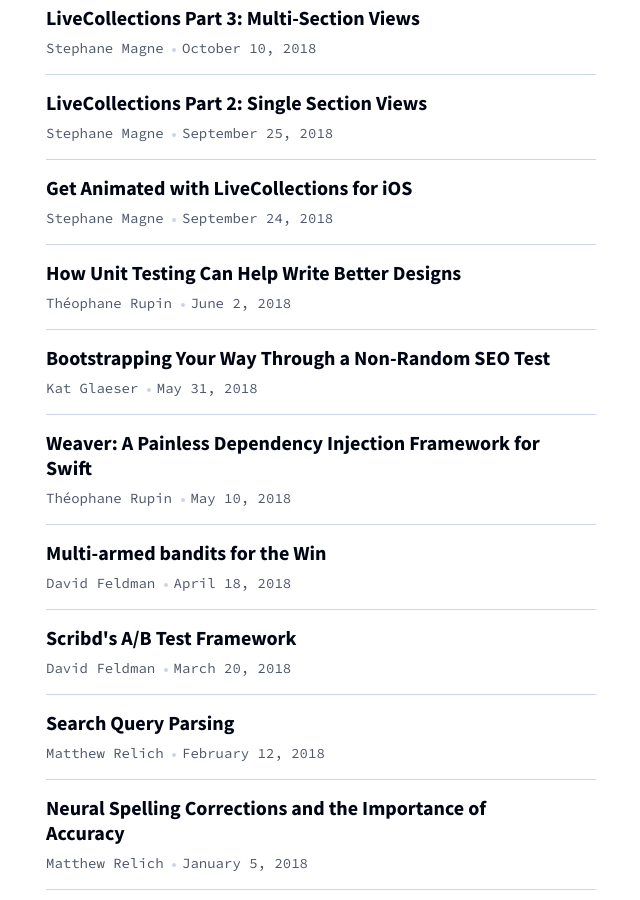
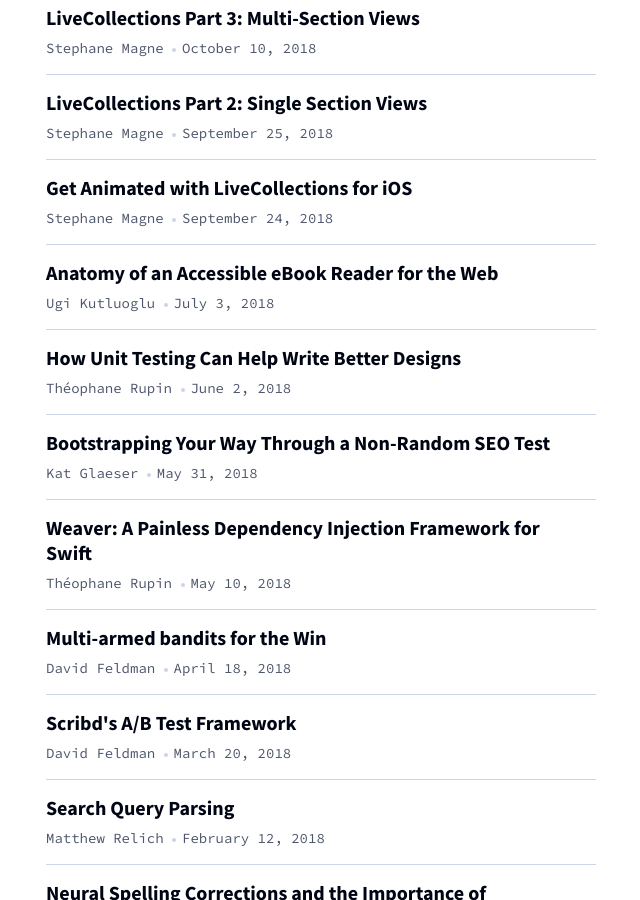
Before and after one commit to scribd/scribd.github.io, a Jekyll site: the page built from blog.html, in a window 1280 px wide and 900 px high, scrolled down 1165 px. Shown: the whole window, without its empty margins (18-658 px from the left). Built offline with Jekyll 4.4.1, drawn with Linux system fonts in a browser that asks for light colours; some of the changed lines change nothing that is shown.

Commit message:
Add another missed post
Exporting content from Medium is a huge pain, what a bad platform

```diff
--- a/_data/authors.yml
+++ b/_data/authors.yml
@@ -48,3 +48,6 @@
 
 dfeldman:
   name: David Feldman
+
+ugi:
+  name: Ugi Kutluoglu
--- /dev/null
+++ b/_posts/2018-07-03-anatomy-ebook-reader.md
@@ -0,0 +1,186 @@
+---
+layout: post
+title:  "Anatomy of an Accessible eBook Reader for the Web"
+author: ugi
+tags:
+team: web
+---
+
+
+Whether it’s for education, business, or fun, access to books is crucial for *everyone*, regardless of their abilities. Contrary to popular belief, access to books is a broader issue that far surpasses the domain of visual impairments. *Everyone* benefits from a good book.
+> Roughly 10% of people in the developed world, and 15% in the developing world have some degree of print impairment. These are people with visual impairments, with dyslexia, or with motor disabilities which can seriously affect their ability to read ¹.
+
+At [Scribd](https://www.scribd.com), our goal is to bring together the best books, audiobooks, and articles to help readers become their best selves. We are a subscription service that allows its members to read unlimited electronic books and audiobooks for a monthly fee. At its heart is the HTML based e-book reader component, which went through a major overhaul in 2017. When designing the reader, we wanted its accessibility to be a product of good design and coding practices — not just a half-baked add-on.
+
+![Photo by [Patricia Prudente](https://unsplash.com/@apsprudente?utm_source=medium&utm_medium=referral) on [Unsplash](https://unsplash.com?utm_source=medium&utm_medium=referral)](https://cdn-images-1.medium.com/max/10944/0*tgrbqcp5gRTa3RFH)*Photo by [Patricia Prudente](https://unsplash.com/@apsprudente?utm_source=medium&utm_medium=referral) on [Unsplash](https://unsplash.com?utm_source=medium&utm_medium=referral)*
+
+Creating an eBook reader for the Web is complicated. Making it universally accessible is an *even greater* challenge. In order to understand the complexity of the challenge, let’s take a look at some of the permanent, temporary, and situational disabilities that affect how people interact with eBooks.
+
+* **Visual**: Blind & Low Vision → Color Blindness → Blurry Vision After Laser Surgery → Reading in Bright Sunlight
+
+* **Aural**: Deaf → Hard-of-Hearing → Ear Infection → In a Large Crowd
+
+* **Motor**: Quadriplegic → Parkinson’s → Broken Arm → New Parent
+
+* **Cognitive**: Dementia → Dyslexia → Seasonal Allergies → Multitasking
+> By designing for someone with a permanent disability, someone with a situational limitation can also benefit. For example, a device designed for a person who has one arm could be used just as effectively by a person with a temporary wrist injury or a new parent holding an infant ³.
+
+Although, there are still design and coding issues that we will improve to be even better, we stand proud of what we have achieved. This article is the result of a mountain of trial and error, user studies and feedback. You’ll find design patterns and code snippets that worked well for us. But, you’ll also find things that we thought were great features, but didn’t end up working so well in the real world.
+
+## Employing Great Color Contrast
+
+Color contrast is one of the most important aspects of Web accessibility. A ton of research and best practices on the subject are already out there. Our designers made sure that text and controls have at least 4.5:1 contrast ratio with their immediate background in all three themes. This allows people with moderately low vision to read text and distinguish controls without any additional help. **It also helps someone read a book under bright sunlight outside.**
+
+![Scribd’s eBook Reader UI in Different Color Themes](https://cdn-images-1.medium.com/max/2400/1*LZPaQ50bxeFrqv4Phhz60A.png)*Scribd’s eBook Reader UI in Different Color Themes*
+
+However, there’s one aspect of contrast that’s often overlooked — text selection and highlighting. We made sure that search results, selection and annotation highlights have adequate color contrast. Our goal was to keep a 3:1 contrast ratio between selection color and background, and 4.5:1 between text and selection.
+
+All of this may sound simple. But, given the relatively narrow color palette available to achieve high contrast text and graphics, color contrast was a project in itself for our designers.
+
+![Different Text Highlight Colors and Their Contrast Ratios](https://cdn-images-1.medium.com/max/2000/1*-yvNrohbLjttr36-RcPfbw.png)*Different Text Highlight Colors and Their Contrast Ratios*
+
+## Remaining Usable in High Contrast Mode
+
+Windows has a High Contrast Mode which disables all background colors and custom styling, and replaces them with contrasting colors when activated. This is unlike other Operating Systems that just invert the screen colors.
+
+We made sure that Scribd’s reader works well in Windows High Contrast mode by adjusting our CSS styles and making High Contrast mode testing a part of our QA process.
+
+![Scribd’s eBook Reader in Windows High Contrast Mode](https://cdn-images-1.medium.com/max/2400/1*WpkObHDMXcEiYhmbU9xhnQ.png)*Scribd’s eBook Reader in Windows High Contrast Mode*
+
+A good example is the scrubber bar at the bottom of the reader. The scrubber track doesn’t have a visible border in default browser view. So, it was invisible in High Contrast mode since it relied on background color.
+
+A transparent border around the scrubber works best to solve this problem. This way, we can maintain the original design, but still have a visible border when High Contrast is activated.
+
+If that’s not an option, you can always use a High Contrast specific CSS rule for adding a border when High Contrast is activated. But, the major caveat is that it only works with Internet Explorer.
+
+<iframe src="https://medium.com/media/09d6c22c9c449995cf76bdebd68ec1c9" frameborder=0></iframe>
+
+## Providing Alternative Display Options
+
+Scribd’s reader has two layout options; vertical and horizontal. The horizontal mode acts very much like a conventional book, where content is presented page-by-page. The vertical mode works a little differently. It displays the entire chapter at once, and allows you to scroll vertically.
+
+![](https://cdn-images-1.medium.com/max/2400/1*VjHQ93NGCZe0j4BHJsLjOw.png)
+
+During user research, we found out that screen reader users liked the Vertical Layout better, because it meant fewer page turns, and, the entire chapter can be read at once.
+
+![](https://cdn-images-1.medium.com/max/2000/1*atJ5S2D0XPR0KqDp6vsIEQ.png)
+
+In addition to scroll direction, we also provide users the opportunity to switch between **Serif** and **Non-Serif** fonts, as well as adjusting **text alignment**.
+
+*People with cognitive disabilities often have trouble with blocks of text that are justified. The spaces between words create “rivers of white” running down the page, which can make the text difficult to read ².*
+
+Although it varies from person to person, a person with Dyslexia is likely to find it much easier to read the content when it’s left justified and in a sans-serif font.
+
+## Bookmarking Should Be Intuitive
+
+Bookmarks are one of the most used features on an eBook reader. In our reader, there are a couple ways to add and manage bookmarks. You can simply click on the dog-ear on the top right part of the page, or use the actions menu to add a bookmark. It’s also possible to list all the notes and bookmarks in a modal window.
+
+We thought that providing multiple methods to add and manage bookmarks would provide a better experience for assistive technology users. However, it turned out to be one of the tasks that had a lower satisfaction rate in our usability tests.
+
+Although all participants were able to complete the task, 40% of them rated the task as “difficult”, and said “it took more time than expected” to complete. It turns out, despite the fact that it mimics a real-world concept, that the “dog ear” wasn’t in fact that intuitive, and users had difficulty finding its alternate in a dropdown menu. It would probably be more useful if the bookmarking feature is always present in the UI as a button with a visible label, instead of being reachable in a dropdown menu.
+
+![](https://cdn-images-1.medium.com/max/2400/1*l8IhW9pPMn7qei9FtbLsZg.png)
+
+In order to provide a better screen reader experience, we used a [live region](https://developer.mozilla.org/en-US/docs/Web/Accessibility/ARIA/ARIA_Live_Regions) to notify users when a bookmark is added or removed. We also made sure the bookmark indicator remains visible at all times, and, that its different states are distinguishable in High Contrast mode.
+
+<iframe src="https://medium.com/media/fee08fa089bc99a5694c0b718ffe419b" frameborder=0></iframe>
+
+## Heading and Landmark Structure That Make Sense
+
+Headings are a major navigation strategy for assistive technology users. They serve as labels for major sections of a web page or an app. An e-book reader is an interesting case in terms of how headings are used. Because the major user interface groups of the app need headings, but there’s also the actual book content that already has headings in it.
+
+![](https://cdn-images-1.medium.com/max/2456/1*FeCXG0EDnzq7lmhok8uFrg.png)
+
+Our heading structure conveys the current book title, current chapter and the headings in content in a nested structure. The title of the book is an H1, chapter is H2 and they are *always* present on the page. We opted to have them as “[visually hidden](https://a11yproject.com/posts/how-to-hide-content/)” elements, so that they are only available for assistive technology users. However it’s always better to keep these elements visible at all times if your design allows for it. The rest of the headings in document content are nested as H3 and lower.
+
+## Mind The Screen Reader Experience
+
+In addition to the desktop, our e-book viewer is used on the mobile web, as well as being embedded in our native mobile apps. This meant that making the reader work with a variety of screen readers was a challenge. The variety of content, and the complex algorithms used for rendering text and visuals on the page, made it a challenge to make it accessible to screen reader users. In order to provide a great user experience for assistive technology users, we decided to generate a cleaner HTML version of the content, and provide it in tandem with the visible content.
+
+Ideally, the text read by assistive technologies should be the same one that’s available to visual users. However, this is challenging in complex page layouts. When this is the case, it is important to make the text, if not the graphics available to assistive technology users.
+
+The simplified HTML content is placed inside a <main> element so that it can be easily located when necessary. The content inside the simplified HTML version only has paragraphs, links, image descriptions and headings. It’s also a [live region](https://developer.mozilla.org/en-US/docs/Web/Accessibility/ARIA/ARIA_Live_Regions). When a page flip happens, the content begins to read automatically. So, the screen reader users don’t have to find the previous/next links every time they finish a page.
+
+Current page and reading progress are also announced at every page turn. The information is placed inside a container with the role of ‘status’, so that it can be read with a key combination on most screen readers.
+
+## The Keyboard Focus Quirk
+
+One tricky — and probably the *most* awkward quirk of having a dedicated container for screen readers — is ‘*focus management*’. First, there is the *visible* content, which is generated using absolute positioned <div>’s and all sorts of other trickery. Then, there is the screen reader container, filled with “clean” content.
+
+![](https://cdn-images-1.medium.com/max/2012/1*EjHcv8fffiGN02qRMXR_Gg.png)
+
+The “Visible Content” is hidden from assistive technology using [aria-hidden](https://www.w3.org/WAI/PF/aria/states_and_properties#aria-hidden), and doesn’t have any focusable targets. On the other hand, the Screen Reader Content is “visually hidden” but contains focusable targets.
+
+This meant that every time a focusable target inside the screen reader container receives focus, we draw a faux focus ring to the corresponding object inside the visible content. This is required for sighted keyboard-only users, so that they know which link on the page has focus.
+
+## Text Resizing is More Than +/- Buttons
+
+Most e-book readers have controls that allow users to increase the font size. But, what sets Scribd apart is that not only does it have the ability to adjust text size, it can also adapt to a user’s font size settings.
+
+This allows users with low vision to enlarge the text on the screen beyond what’s normally possible with built in zoom control. The reader always adapts the layout based on the OS accessibility/font size setting, and any plug-ins or other assistive tech that the user may have installed for enlarging text.
+
+This is done by detecting the base font size using JavaScript, and adjusting the page rendering system accordingly. Here’s an old but still valid article, if you’d like some more info: [https://alistapart.com/article/fontresizing](https://alistapart.com/article/fontresizing)
+
+## Little Things
+
+### Dealing with Low Quality Text Alternatives
+
+The quality of text alternatives provided by content creators may not always be high. Sometimes you’ll get unlabeled images and text alternatives that are no good, such as “Image”. We did our best to clean these using custom word filters and logic, so that images with low quality text alternatives don’t cause any confusion or negatively affect the reading experience.
+
+### Providing a Link to Audiobook Version
+
+Another great thing about Scribd is that it gives you access to both unlimited books and audiobooks. This means that you can listen to the audiobook version of a book instead of using a screen reader. We provide a link to the audiobook version of the book, and vice versa.
+
+![“person picking white and red book on bookshelf” by [Christin Hume](https://unsplash.com/@christinhumephoto?utm_source=medium&utm_medium=referral) on [Unsplash](https://unsplash.com?utm_source=medium&utm_medium=referral)](https://cdn-images-1.medium.com/max/11232/0*F7_Pfb1GkmsjW4gY)*“person picking white and red book on bookshelf” by [Christin Hume](https://unsplash.com/@christinhumephoto?utm_source=medium&utm_medium=referral) on [Unsplash](https://unsplash.com?utm_source=medium&utm_medium=referral)*
+
+## Things We Should Improve
+
+### Screen Reader Only Content
+
+If the content allows for it, always prefer on having a single version of your content. Using content that’s formatted for assistive technologies are great for an enriched user experience, but you’ll have to deal with other potential problems that will make the implementation trickier than you’d expect.
+
+Things like text selection and focus indication will be a challenge to implement, and there may be other unexpected quirks. A great example of this was, during our usability tests, one of the users had an old version JAWS that didn’t support the aria-hidden attribute. This caused it to read some content twice due to the presence of text within the visible container.
+
+### A Simpler Search
+
+Inline book search is located inside a dropdown, has a progress bar, and loads search results inside the dropdown asynchronously as the search is happening. Although all of the required accessibility features were in place, the interaction required to make a search was relatively complex. This became very apparent in our usability test results. All of our users were able to complete the task, but they rated it as time consuming.
+
+![“silhouette of child sitting behind tree during sunset” by [Aaron Burden](https://unsplash.com/@aaronburden?utm_source=medium&utm_medium=referral) on [Unsplash](https://unsplash.com?utm_source=medium&utm_medium=referral)](https://cdn-images-1.medium.com/max/9028/0*DHaJa5xsalBnkAMU)*“silhouette of child sitting behind tree during sunset” by [Aaron Burden](https://unsplash.com/@aaronburden?utm_source=medium&utm_medium=referral) on [Unsplash](https://unsplash.com?utm_source=medium&utm_medium=referral)*
+
+I hope that provides some insight into how we created an accessible e-book reader for the Web. Please feel free to let me know if you have suggestions or if you have any concerns.
+
+## TL;DR Checklist
+
+* Text and controls have adequate color contrast when different themes are applied
+
+* Selected and highlighted text have adequate contrast
+
+* Text and controls are visible and operable in Windows High Contrast Mode
+
+* There’s an option to view a complete section with vertical scroll
+
+* There’s an option to view text aligned to one side
+
+* There’s an option to enlarge text
+
+* There’s an option to switch between at least one serif and sans-serif font
+
+* The bookmarking and note-taking options are always visible
+
+* Book title, current section and current page information is always visible, and can be located by assistive technology users easily
+
+* Headings are correctly generated from the content and logically nested
+
+* Focus remains visible when using a keyboard
+
+* Text flow and page number generation can adapt to changes in font size, including when a custom user style is applied
+
+**If you want to work on changing how the world reads, come join us! [www.scribd.com/careers](https://www.scribd.com/careers)**
+
+## References
+
+1. [http://www.accessiblebooksconsortium.org/publishing/en/accessible_best_practice_guidelines_for_publishers.html](http://www.accessiblebooksconsortium.org/publishing/en/accessible_best_practice_guidelines_for_publishers.html)
+
+1. [https://www.w3.org/TR/WCAG20-TECHS/G169.html](https://www.w3.org/TR/WCAG20-TECHS/G169.html)
+
+1. [https://www.microsoft.com/design/inclusive/](https://www.microsoft.com/design/inclusive/)
```
